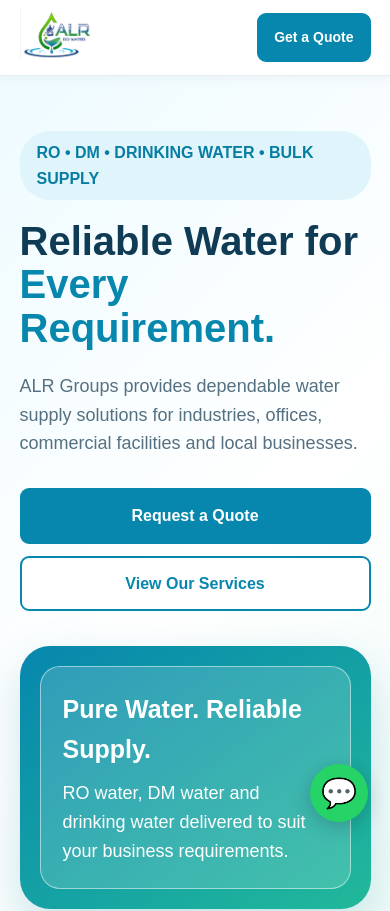
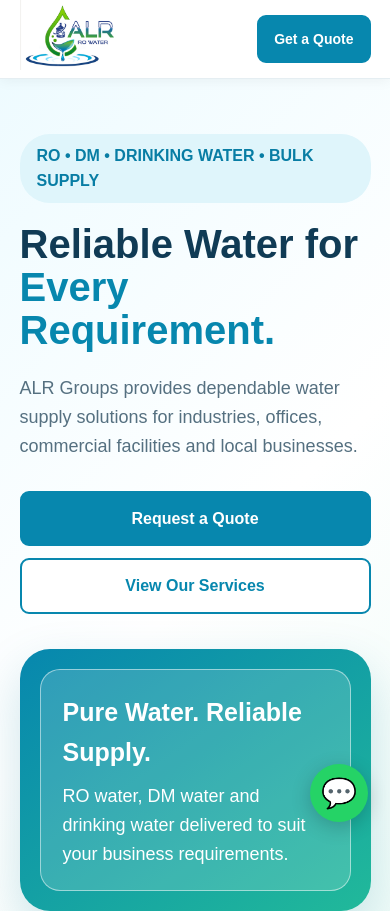
Before and after one commit to vamsisaigaddam/alrgroups-website, a plain HTML site: page index.html in a window 390 px wide. Shown: the top 911 px of the page. Drawn offline with Linux system fonts and the light colour scheme.

Commit message:
Update index.html

```diff
--- a/index.html
+++ b/index.html
@@ -856,5 +856,29 @@
 
 </script>
 
+<style>
+/* ALR GROUPS - LARGE HEADER LOGO */
+
+.logo{
+  height:100px !important;
+  width:auto !important;
+  max-width:220px !important;
+  object-fit:contain;
+}
+
+@media(max-width:900px){
+  .logo{
+    height:75px !important;
+    max-width:190px !important;
+  }
+}
+
+@media(max-width:600px){
+  .logo{
+    height:70px !important;
+    max-width:180px !important;
+  }
+}
+</style>
 </body>
 </html>
```
